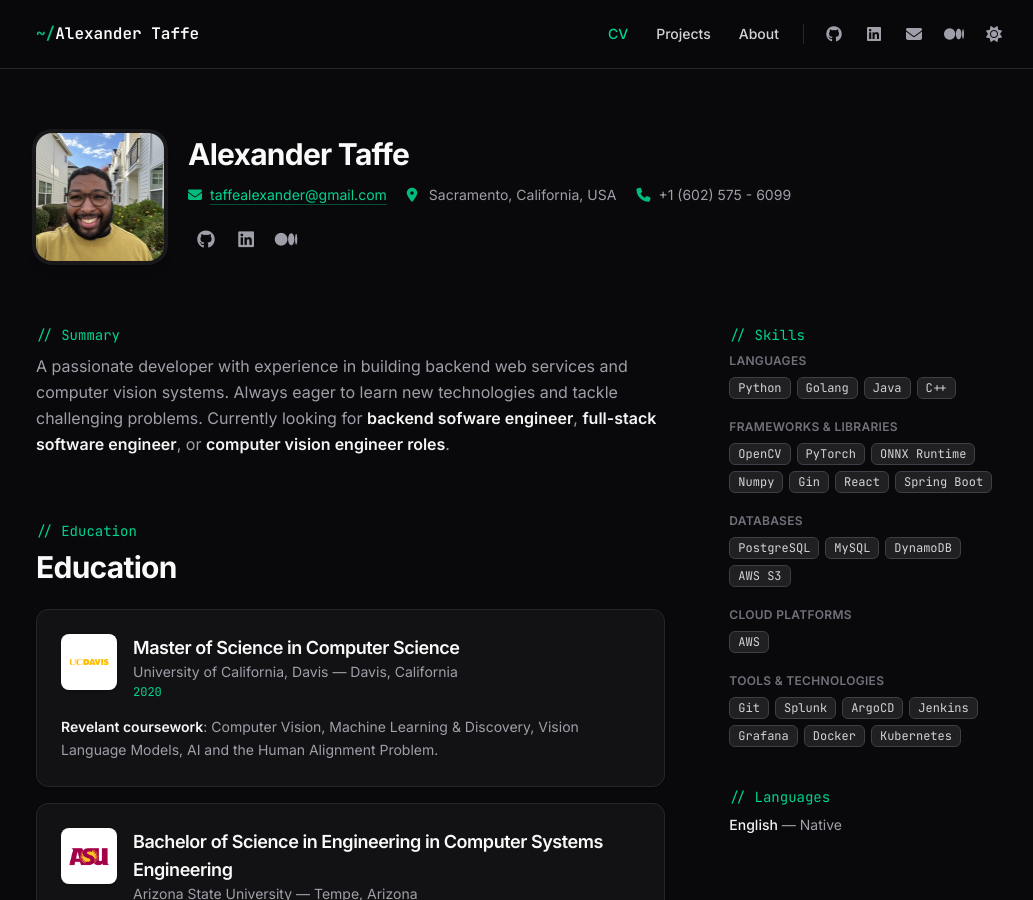
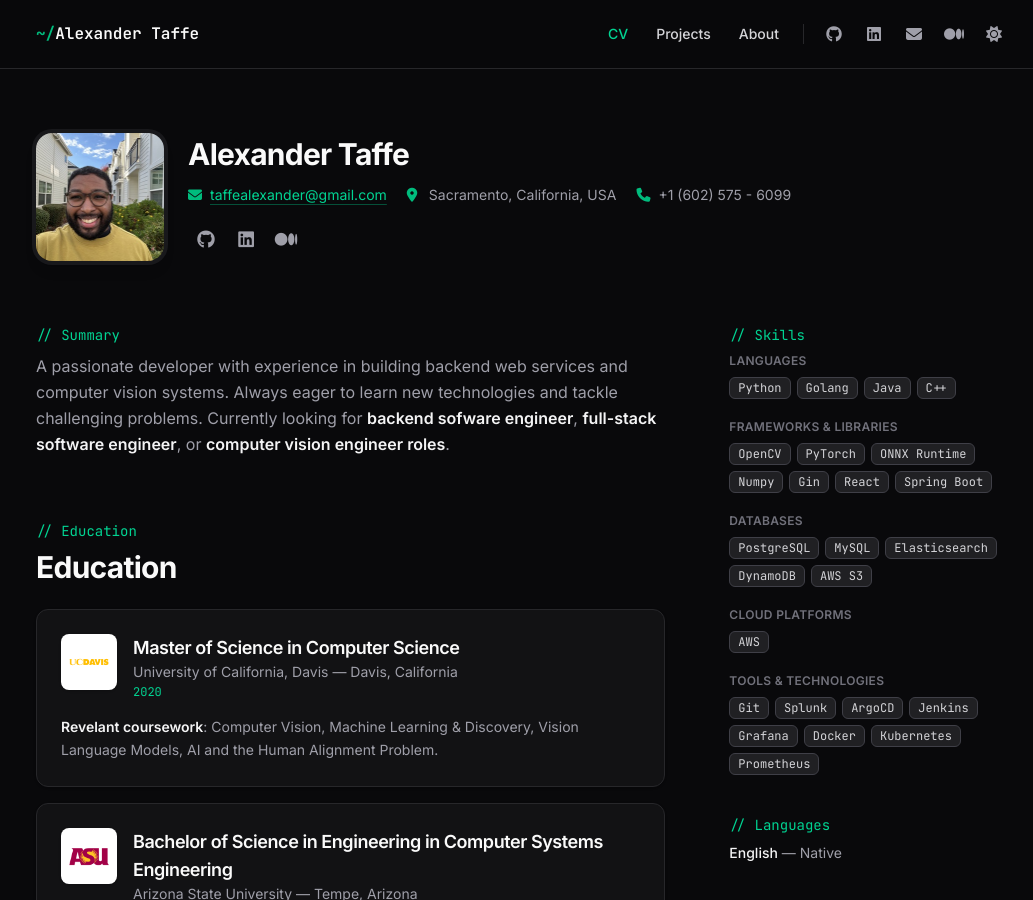
Before and after one commit to ataffe/ataffe.github.io, a Jekyll site: the page built from cv.html, in a window 1280 px wide and 900 px high. Shown: the whole window, without its empty margins (116-1149 px from the left). Built offline with Jekyll 4.4.1, drawn with Linux system fonts in a browser that asks for light colours; part of the change alters nothing that is shown.

Commit message:
Reapply Google Analytics tracker and skills from origin
Carries forward the gtag.js snippet and Elasticsearch/Prometheus skill
entries from the remote-only commit before rewriting branch history.

Co-Authored-By: Claude Sonnet 5 <noreply@anthropic.com>

```diff
--- a/_data/cv.yml
+++ b/_data/cv.yml
@@ -159,6 +159,7 @@ skills:
   databases:
     - "PostgreSQL"
     - "MySQL"
+    - "Elasticsearch"
     - "DynamoDB"
     - "AWS S3"
 
@@ -173,6 +174,7 @@ skills:
     - "Grafana"
     - "Docker"
     - "Kubernetes"
+    - "Prometheus"
 
 languages:
   - name: "English"
--- a/_layouts/default.html
+++ b/_layouts/default.html
@@ -24,6 +24,16 @@
 
     <!-- Site CSS (Tailwind, compiled via `npm run build:css`) -->
     <link rel="stylesheet" href="{{ '/assets/css/main.css' | relative_url }}">
+
+    <!-- Google tag (gtag.js) -->
+    <script async src="https://www.googletagmanager.com/gtag/js?id=G-QJF8G4DK45"></script>
+    <script>
+    window.dataLayer = window.dataLayer || [];
+    function gtag(){dataLayer.push(arguments);}
+    gtag('js', new Date());
+
+    gtag('config', 'G-QJF8G4DK45');
+    </script>
 </head>
 <body class="flex min-h-screen flex-col">
     {% include navigation.html %}
```
